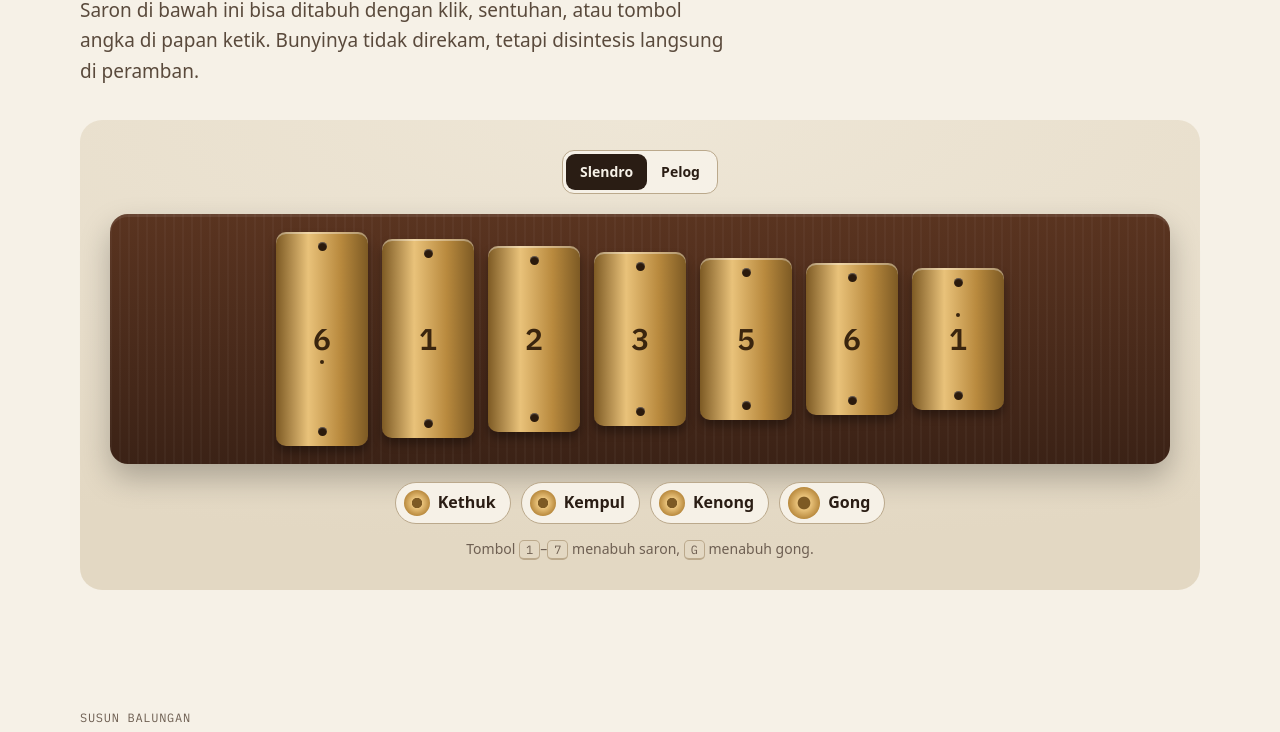
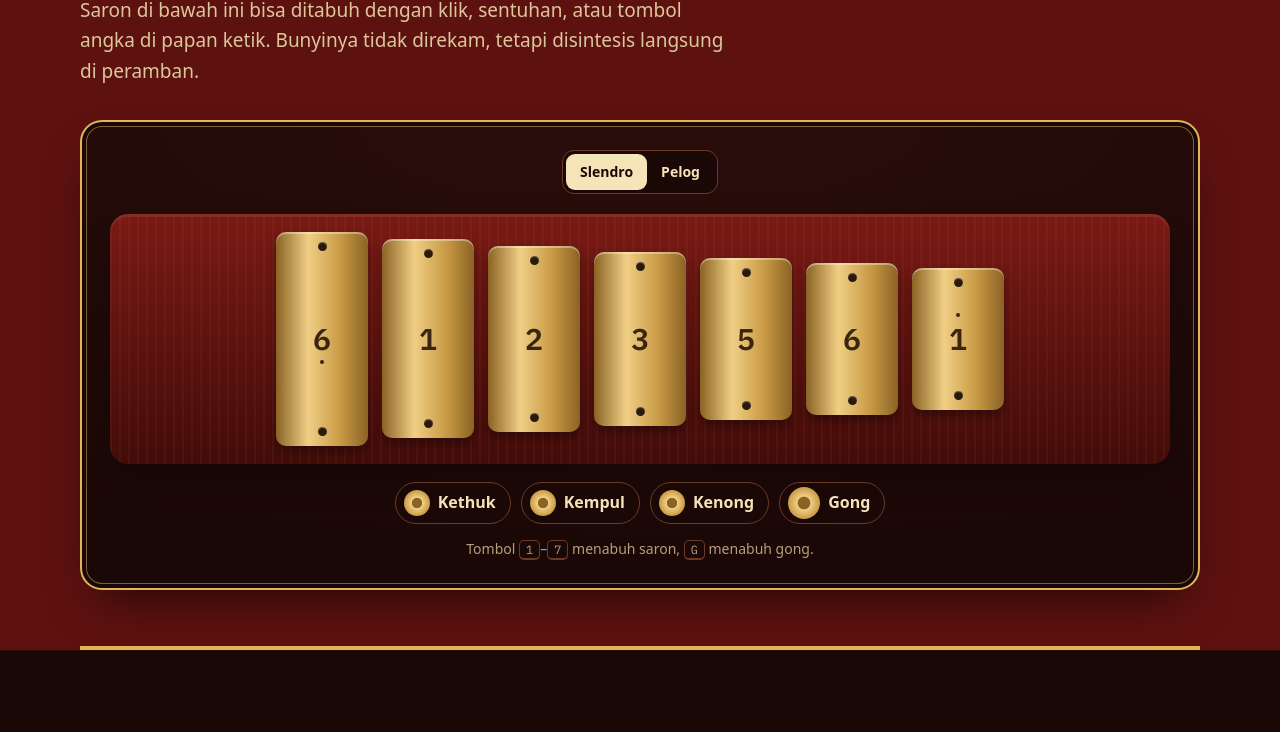
Before and after one commit to Reverseflash45/gending, a website built with Vite: page index.html in a window 1280 px wide. Shown: the part 377-1109 px from the top of the page. Built offline with nearby package versions, Linux system fonts and the light colour scheme; a web font is replaced by a local one.

Commit message:
Tampilan baru: rancakan merah-emas

```diff
--- a/index.html
+++ b/index.html
@@ -17,8 +17,7 @@
     <meta property="og:image:height" content="630" />
     <meta name="twitter:card" content="summary_large_image" />
     <link rel="canonical" href="https://gending.raffstw.my.id/" />
-    <meta name="theme-color" content="#f6f1e7" media="(prefers-color-scheme: light)" />
-    <meta name="theme-color" content="#15100c" media="(prefers-color-scheme: dark)" />
+    <meta name="theme-color" content="#5e1210" />
     <link rel="icon" href="/ikon.svg" type="image/svg+xml" />
   </head>
   <body>
@@ -164,7 +163,7 @@
             Pola contoh disusun untuk latihan di sini, bukan gending tradisional. Balungan yang kamu tulis tersimpan di tautan,
             jadi bisa dibagikan.
           </li>
-          <li>Huruf: Plus Jakarta Sans karya Tokotype, foundry asal Indonesia; DM Serif Display; IBM Plex Mono.</li>
+          <li>Huruf: Gloock, Figtree, IBM Plex Mono. Warna diambil dari rancakan gamelan: merah pernis dan emas ukiran.</li>
         </ul>
       </section>
     </main>
--- a/package.json
+++ b/package.json
@@ -10,8 +10,8 @@
     "test": "vitest run"
   },
   "dependencies": {
-    "@fontsource-variable/plus-jakarta-sans": "^5.3.0",
-    "@fontsource/dm-serif-display": "^5.3.0",
+    "@fontsource-variable/figtree": "^5.3.0",
+    "@fontsource/gloock": "^5.3.0",
     "@fontsource/ibm-plex-mono": "^5.3.0"
   },
   "devDependencies": {
--- a/src/gaya.css
+++ b/src/gaya.css
@@ -1,51 +1,32 @@
 :root {
-  color-scheme: light;
-  --kertas: #f6f1e7;
-  --kertas-2: #eee6d6;
-  --kertas-3: #e3d8c3;
-  --tinta: #2a1d14;
-  --tinta-2: #5a4a3c;
-  --samar: #6e5f52;
-  --garis: #dcd0bb;
-  --garis-kuat: #bba98c;
-  --aksen: #8a5a12;
-  --aksen-lembut: #f1dfb8;
-  --kayu-1: #5a3420;
-  --kayu-2: #3b2216;
-  --perunggu-1: #e9c27a;
-  --perunggu-2: #b98a3e;
-  --perunggu-3: #7d5a24;
-  --sorot: #2f4fa3;
-  /* ricikan kolotomik (kategorikal, divalidasi; juga dibedakan ukuran dan huruf) */
-  --gong: #a8321c;
-  --kenong: #b98a12;
-  --kempul: #00846a;
-  --kethuk: #6a4fc0;
-  --serif: "DM Serif Display", Georgia, serif;
-  --huruf: "Plus Jakarta Sans Variable", system-ui, sans-serif;
+  /* rancakan gamelan: merah pernis, hitam kayu, emas ukiran */
+  color-scheme: dark;
+  --kertas: #1a0807;
+  --kertas-2: #26100d;
+  --kertas-3: #331612;
+  --tinta: #f6e3b8;
+  --tinta-2: #dcc69c;
+  --samar: #b59f7c;
+  --garis: #3d1d17;
+  --garis-kuat: #6b3a24;
+  --aksen: #e3b45a;
+  --aksen-lembut: #3a1f0e;
+  --pernis: #5e1210;
+  --pernis-tua: #420b09;
+  --kayu-1: #7a1a14;
+  --kayu-2: #430c09;
+  --perunggu-1: #f0cf85;
+  --perunggu-2: #c99a45;
+  --perunggu-3: #8a6224;
+  --sorot: #8fb0ff;
+  /* ricikan kolotomik (kategorikal, divalidasi di atas --kertas; juga dibedakan ukuran dan huruf) */
+  --gong: #d9669e;
+  --kenong: #c08a1c;
+  --kempul: #2c9a78;
+  --kethuk: #8a74e0;
+  --serif: "Gloock", Georgia, serif;
+  --huruf: "Figtree Variable", system-ui, sans-serif;
   --mono: "IBM Plex Mono", ui-monospace, monospace;
-}
-@media (prefers-color-scheme: dark) {
-  :root {
-    color-scheme: dark;
-    --kertas: #15100c;
-    --kertas-2: #1e1712;
-    --kertas-3: #2a2019;
-    --tinta: #f1e7d6;
-    --tinta-2: #cdbfa9;
-    --samar: #a39482;
-    --garis: #33281f;
-    --garis-kuat: #4d3f31;
-    --aksen: #e0b062;
-    --aksen-lembut: #3f2f14;
-    --kayu-1: #3a2416;
-    --kayu-2: #24160e;
-    --sorot: #8fb0ff;
-    --gong: #c8402a;
-    --kenong: #b38c16;
-    --kempul: #2fa585;
-    --kethuk: #8c7ef0;
-  }
 }
 
 *,
@@ -102,6 +83,7 @@ h2 {
   font-family: var(--serif);
   font-weight: 400;
   letter-spacing: -0.01em;
+  text-wrap: balance;
 }
 h1 {
   margin: 14px 0 0;
@@ -111,6 +93,7 @@ h1 {
 }
 h1 em,
 h2 em {
+  font-style: normal;
   color: var(--aksen);
 }
 h2 {
@@ -162,7 +145,12 @@ main,
 
 /* ---------- pembuka & saron ---------- */
 .pembuka {
-  padding: clamp(36px, 6vw, 72px) 0 0;
+  /* pita merah pernis selebar layar */
+  padding: clamp(36px, 6vw, 72px) 0 clamp(36px, 5vw, 56px);
+  background: var(--pernis);
+  box-shadow: 0 0 0 100vmax var(--pernis);
+  clip-path: inset(0 -100vmax);
+  border-bottom: 4px solid var(--aksen);
 }
 .lead {
   margin: 20px 0 0;
@@ -174,7 +162,9 @@ main,
   margin-top: 34px;
   padding: clamp(18px, 3vw, 30px);
   border-radius: 22px;
-  background: radial-gradient(120% 90% at 50% 0%, var(--kertas-2), var(--kertas-3));
+  background: radial-gradient(120% 90% at 50% 0%, #2a0d0b, var(--kertas));
+  /* bingkai emas ganda seperti ukiran rancakan */
+  box-shadow: inset 0 0 0 2px var(--aksen), inset 0 0 0 6px var(--kertas), inset 0 0 0 7px rgb(227 180 90 / 0.5), 0 24px 50px -20px rgb(0 0 0 / 0.7);
 }
 .saron {
   display: flex;
--- a/src/main.ts
+++ b/src/main.ts
@@ -1,5 +1,5 @@
-import "@fontsource/dm-serif-display";
-import "@fontsource-variable/plus-jakarta-sans";
+import "@fontsource/gloock/400.css";
+import "@fontsource-variable/figtree";
 import "@fontsource/ibm-plex-mono/400.css";
 import "@fontsource/ibm-plex-mono/600.css";
 import "./gaya.css";
```
Also changed, not shown: public/ikon.svg, public/og.png, 1 other file.
